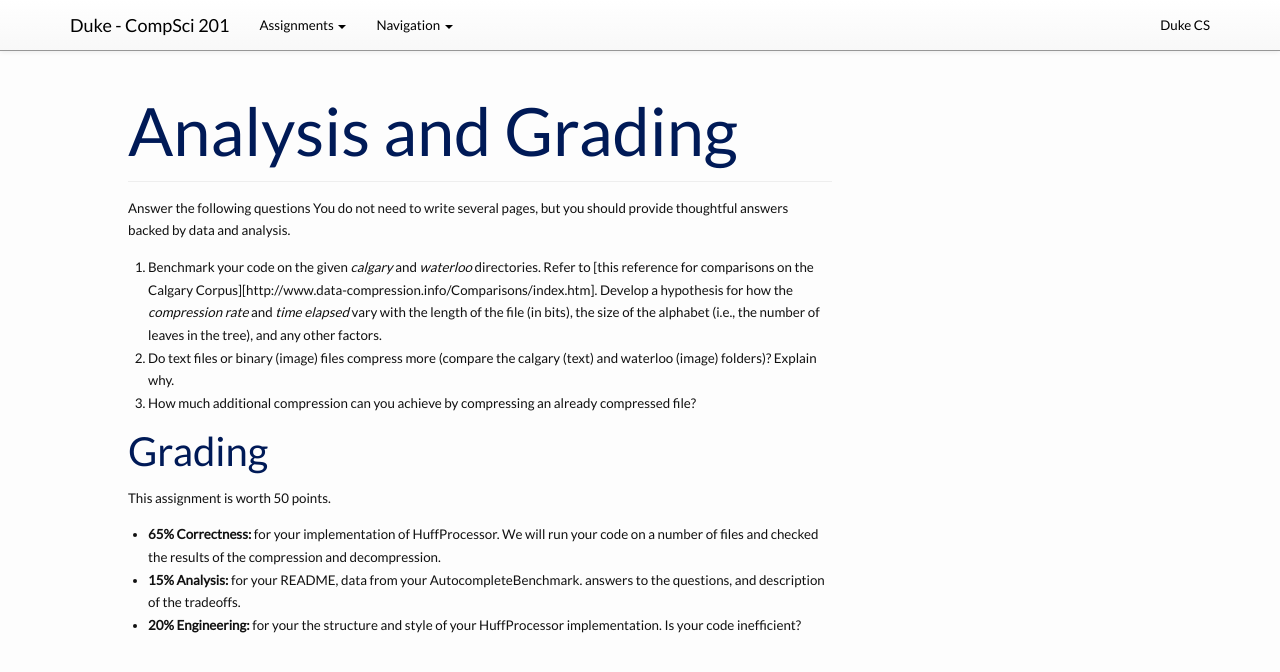
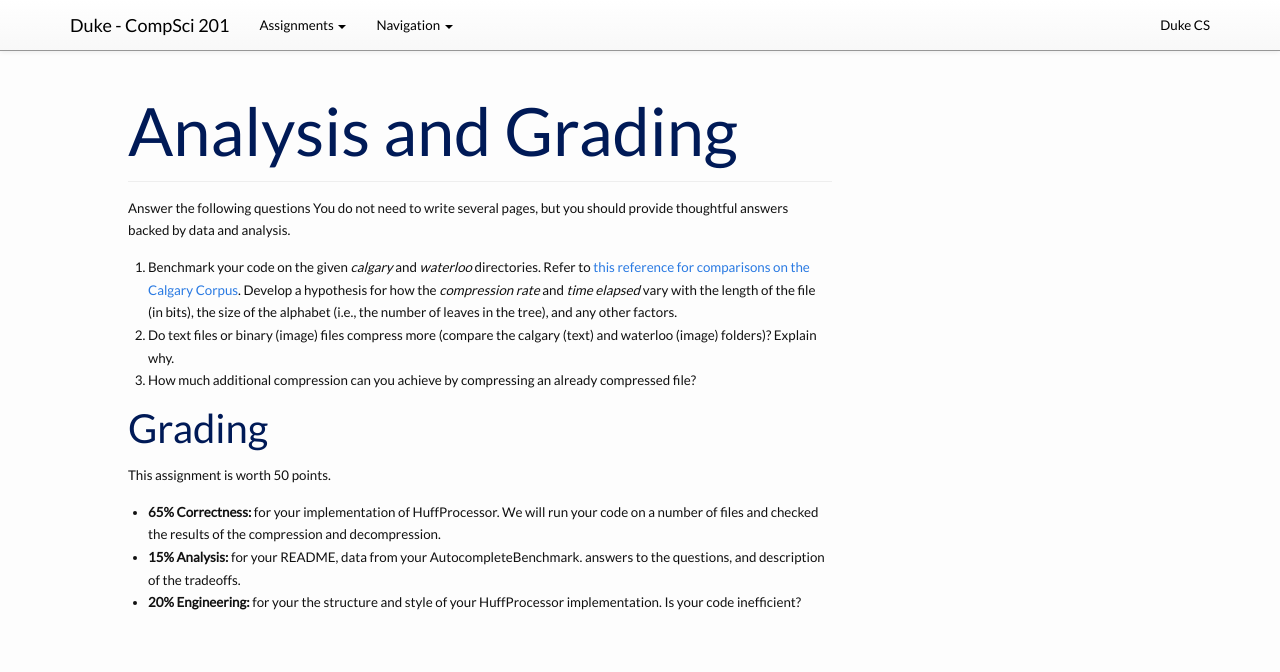
Before and after one commit to compsci201/compsci201.github.io, a Jekyll site: the page built from huffman/5-Analysis.md, in a window 1280 px wide. Shown: the top 672 px of the page. Built offline with Jekyll 4.4.1, drawn with Linux system fonts in a browser that asks for light colours; nearby versions of some CDN libraries.

Commit message:
Update 5-Analysis.md

```diff
--- a/huffman/5-Analysis.md
+++ b/huffman/5-Analysis.md
@@ -8,8 +8,7 @@ Answer the following questions  You do not need to write several pages, but
 you should provide thoughtful answers backed by data and analysis.
 
 1. Benchmark your code on the given *calgary* and *waterloo*
-directories. Refer to  [this reference for comparisons on the Calgary
-Corpus][http://www.data-compression.info/Comparisons/index.htm]. Develop a
+directories. Refer to  [this reference for comparisons on the Calgary Corpus](http://www.data-compression.info/Comparisons/index.htm). Develop a
 hypothesis for how the *compression rate* and *time elapsed* vary with the
 length of the file (in bits), the size of the alphabet (i.e., the number of
 leaves in the tree), and any other factors.
```
